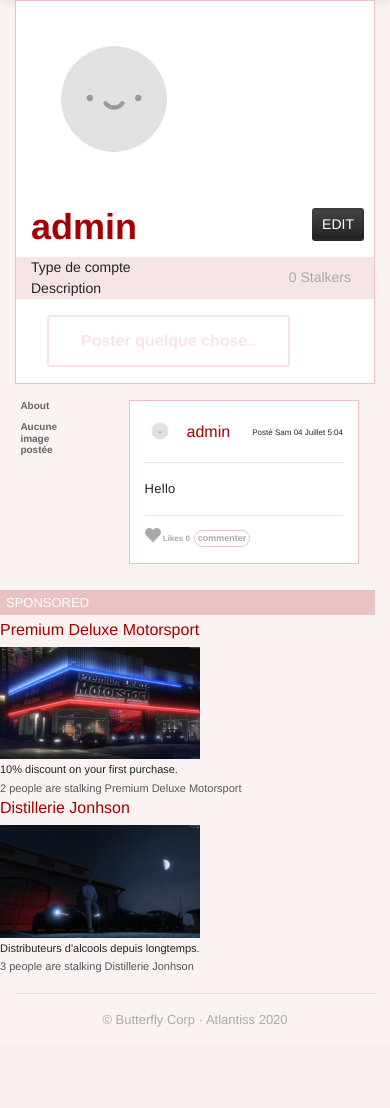
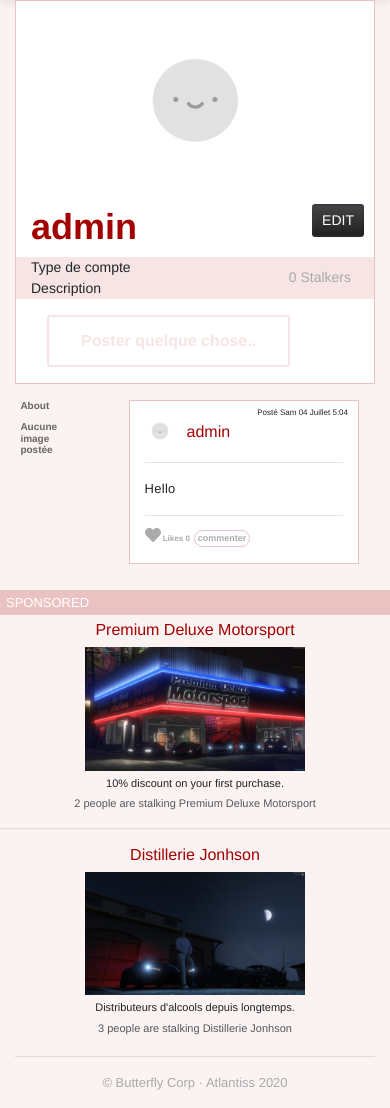
Before and after one commit to Snoupix/lifeinvader, a PHP site: page / in a window 390 px wide. Shown: the part 56-1164 px from the top of the page. Before the commit the page ends 1083 px from the top, so only its background shows below. Run offline with PHP 8.4, Linux system fonts and the light colour scheme; a user stored in the database is signed in; data comes from the database, SQL or seed files in the repository; both versions use the stored data as it was after the commit; some libraries are stand-ins or nearby versions.

Commit message:
Responsive ended

```diff
--- a/assets/css/index.css
+++ b/assets/css/index.css
@@ -392,8 +392,12 @@ input[name="postSub"]{
 
 .ad p{
   font-size: 11px;
-  margin-bottom: 2px;
-  margin-top: 2px;
+  margin-bottom: 4px;
+  margin-top: 4px;
+}
+
+.ad{
+  text-align: center;
 }
 
 .profileButton a{
--- a/dashboard.php
+++ b/dashboard.php
@@ -550,6 +550,7 @@
       <div class="col-3 ads">
         <h3>Sponsored</h3>
         <?php
+            $iads = 0;
             foreach($ads as $val){
               $adStalking = [];
               $adStalkers = 'SELECT COUNT(*) as stalkers FROM stalking WHERE stalked = "'.$val['name'].'";';
@@ -557,12 +558,14 @@
               $adStalkers = $adStalkers->fetch(PDO::FETCH_ASSOC);
               array_push($adStalking, $val['name'], $adStalkers['stalkers']);
 
+              echo ($iads != 0) ? '<hr/>' : '';
               echo '<div class="ad">';
                 echo '<h5><a href="'.$val['link'].'">'.$val['name'].'</a></h5>';
                 echo '<a href="'.$val['link'].'"><img src="'.$val['image'].'" width="100%" alt="'.$val['name'].'"></a>';
                 echo '<p>'.$val['promo'].'</p>';
-              echo '<p>'.$adStalking["1"].' people are stalking '.$val['name'].'</p>';
+                echo '<p style="opacity:0.75;">'.$adStalking["1"].' people are stalking '.$val['name'].'</p>';
               echo '</div>';
+              $iads = $iads + 1;
             }
           ?>
       </div>
--- a/index.php
+++ b/index.php
@@ -734,9 +734,10 @@
             </div>
           </div>
         </div>
-        <div class="col-3 ads" id="ads" style="padding-left:0px;">
+        <div class="col-3 ads" id="ads" style="padding-left:0px;padding-right:0px;">
           <h3>Sponsored</h3>
           <?php
+            $iads = 0;
             foreach($ads as $val){
               $adStalking = [];
               $adStalkers = 'SELECT COUNT(*) as stalkers FROM stalking WHERE stalked = "'.$val['name'].'";';
@@ -744,12 +745,14 @@
               $adStalkers = $adStalkers->fetch(PDO::FETCH_ASSOC);
               array_push($adStalking, $val['name'], $adStalkers['stalkers']);
 
+              echo ($iads != 0) ? '<hr/>' : '';
               echo '<div class="ad">';
                 echo '<h5><a href="'.$val['link'].'">'.$val['name'].'</a></h5>';
-                echo '<a href="'.$val['link'].'"><img src="'.$val['image'].'" width="100%" alt="'.$val['name'].'"></a>';
+                echo '<a href="'.$val['link'].'"><img src="'.$val['image'].'" width="220px" alt="'.$val['name'].'"></a>';
                 echo '<p>'.$val['promo'].'</p>';
                 echo '<p style="opacity:0.75;">'.$adStalking["1"].' people are stalking '.$val['name'].'</p>';
               echo '</div>';
+              $iads = $iads + 1;
             }
           ?>
         </div>
--- a/main.js
+++ b/main.js
@@ -1,36 +1,40 @@
 $(document).ready(()=>{
+
+  /* console.log('%c Hey, ce site a été créé par :', 'font-weight: bold; font-size: 20px;color: rgb(2,135,206)')
+  console.log('%c <Butterfly Corp/>', 'font-weight: bold; font-size: 40px;color: red; text-shadow: 3px 3px 0 rgb(217,31,38) , 6px 6px 0 rgb(226,91,14) , 9px 9px 0 rgb(245,221,8) , 12px 12px 0 rgb(5,148,68) , 15px 15px 0 rgb(2,135,206) , 18px 18px 0 rgb(4,77,145) , 21px 21px 0 rgb(42,21,113)');
+  console.log('%c Butterfly Corp est une entreprise sous l\'auto-entreprenariat de Bob-Lee "Snoupix" Jonhson.', 'font-weight: bold; font-size: 15px;color: rgb(226,91,14)')
+  console.log('%c Tu peux le contacter via Discord', 'font-weight: bold; font-size: 15px;color: rgb(226,91,14)')
+  console.log('%c Snoupix#1264', 'font-weight: bold; font-size: 18px;color: rgb(245,221,8)') */
+
   setTimeout(()=>{
     if(document.body.clientWidth > 1201){
       $('#postTxt').attr('cols', '70')
-      $('#ads img').css('width', '100%')
       $('#wall').attr('class', 'col-6 wall')
       $('#ads').attr('class', 'col-3 ads')
     }else if(document.body.clientWidth > 993){
       $('#postTxt').attr('cols', '55')
-      $('#ads img').css('width', '220px')
       $('#wall').attr('class', 'col-9 wall')
       $('#ads').attr('class', 'col-12 ads')
     }else if(document.body.clientWidth > 771){
-      $('#ads img').css('width', '220px')
       $('#wall').attr('class', 'col-9 wall')
       $('#ads').attr('class', 'col-12 ads')
       $('#postTxt').attr('cols', '38')
     }else if(document.body.clientWidth > 420){
       $('#postTxt').attr('cols', '25')
     }else{ // Phone size
-      $('#postTxt').attr('cols', '20')
-      $('#postTxt').attr('rows', '3')
+      $('#postTxt').attr('cols', '30')
+      $('#postTxt').attr('rows', '2')
       $('#wall').attr('class', 'col-9 wall')
-      $('#ads img').css('width', '200px')
-      $('#ads').attr('class', 'col-12 ads')
       $(".postFooter span").css("font-size", "8px")
       $(".postFooter span").css("margin-top", "5px")
       $(".postBanner span").css("font-size", "8px")
       $('.borderPic').css("padding", "0px")
       $('.borderPic').css("margin", "0px")
       $('.borderPic').css("border", "none")
-      $('.profilePic').css("height", "346px")
-      $('.profilePic img').css("height", "55%")
+      $('.profilePic').css("height", "192px")
+      $('.profilePic img').css("height", "100%")
+      $('.profilePic img').css("width", "100%")
+      $('.profilePic img').attr('src') == "./assets/usersAvatar/default.png" ? $('.profilePic img').attr('src', './assets/default.png') : ''
       $(".commenter").css("font-size", "9px")
       $(".commenter").css("padding", "3px")
       $(".borderPic").attr("class", 'borderPic col-12')
@@ -47,7 +51,32 @@ $(document).ready(()=>{
       $("#stalkForm button").css('margin-right', '15px')
       $("carousel-item img").css('margin', '60px auto')
       $('input[name="postSub"]').css('right', '0px')
+      $(".posts").attr('class', 'col-12 posts')
+      $(".ads").attr('class', 'col-12 ads')
+      $(".row .name").attr('class', 'col-8 name')
+      $('.ad img').attr('width', '220px')
+      $('.postBanner span').css('margin-top', '-9px')
+      $('.postBanner span').css('margin-right', '-5px')
+      $('#commentForm textarea').attr('cols', '35')
+      $('#commentForm textarea').attr('rows', '2')
+      $('#unstalkButton').css('margin-right', '6px')
+      $('#postClose').css('margin-right', '20px')
+      $('input[name="postSub"]').css('bottom', '-27px')
+      $("#imagesMod #carouselIndicators").css('margin-top', '50px')
       if(!$('textarea[name="postTxt"]').length){$(".bannerPhone").css('margin-bottom', '30px')}
+      for(let e of $(".post")){
+        if(e.childNodes[0].childNodes[1].innerText.length > 10){
+          e.childNodes[0].childNodes[1].style.fontSize = '14px'
+        }
+      }
+      for(let c of $(".comment")){
+        if(c.childNodes[0].childNodes[1].innerText.length > 10){
+          c.childNodes[0].childNodes[1].style.fontSize = '9px'
+        }
+        if(c.childNodes[0].childNodes[1].innerText.length > 6 && c.childNodes[0].childNodes[1].innerText.length < 10){
+          c.childNodes[0].childNodes[1].style.fontSize = '13px'
+        }
+      }
     }
 
     // Center default pic
@@ -63,6 +92,32 @@ $(document).ready(()=>{
 })
 
 
+hasTouch = () => {
+  return 'ontouchstart' in document.documentElement
+         || navigator.maxTouchPoints > 0
+         || navigator.msMaxTouchPoints > 0;
+}
+if(hasTouch()){ // remove all the :hover stylesheets
+  try { // prevent exception on browsers not supporting DOM styleSheets properly
+    for(var si in document.styleSheets){
+      if(!si.href.startsWith('http://')){
+        console.log('yes')
+        console.log(si)
+      }
+      var styleSheet = document.styleSheets[si];
+      //if (!styleSheet.rules) continue;
+
+      for(var ri = styleSheet.rules.length - 1; ri >= 0; ri--){
+        if(!styleSheet.rules[ri].selectorText) continue;
+
+        if(styleSheet.rules[ri].selectorText.match(':hover')){
+          styleSheet.deleteRule(ri);
+        }
+      }
+    }
+  }catch(err){/* console.error(err) */}
+}
+
 
 window.onresize = () => {
   if (document.body.clientWidth > 950) {
@@ -74,16 +129,13 @@ window.onresize = () => {
   // Responsive
   if(document.body.clientWidth > 1201){
     $('#postTxt').attr('cols', '70')
-    $('#ads img').css('width', '100%')
     $('#wall').attr('class', 'col-6 wall')
     $('#ads').attr('class', 'col-3 ads')
   }else if(document.body.clientWidth > 993){
     $('#postTxt').attr('cols', '55')
-    $('#ads img').css('width', '220px')
     $('#wall').attr('class', 'col-9 wall')
     $('#ads').attr('class', 'col-12 ads')
   }else if(document.body.clientWidth > 771){
-    $('#ads img').css('width', '220px')
     $('#wall').attr('class', 'col-9 wall')
     $('#ads').attr('class', 'col-12 ads')
     $('#postTxt').attr('cols', '38')
@@ -112,8 +164,8 @@ $("#avatar").change(function (e) {
         img = new Image()
         var objectUrl = _URL.createObjectURL(file)
         img.onload = function () {
-            if(this.width > 1920 || this.height > 1080){
-              alert('Tu aura des problèmes si tu upload cette image, elle est trop grande.')
+            if(this.width < 1920 || this.height < 1080){
+              alert('Tu peux avoir des problèmes si tu upload cette image, utilises-en une de 1920 x 1080 px.')
             }
             _URL.revokeObjectURL(objectUrl)
         }
@@ -127,8 +179,8 @@ $("#profilePic").change(function (e) {
         img = new Image();
         var objectUrl = _URL.createObjectURL(file);
         img.onload = function () {
-            if(this.width > 1920 || this.height > 1080){
-              alert('Tu aura des problèmes si tu upload cette image, elle est trop grande.')
+            if(this.width < 1920 || this.height < 1080){
+              alert('Tu peux avoir des problèmes si tu upload cette image, utilises-en une de 1920 x 1080 px.')
             }
             _URL.revokeObjectURL(objectUrl);
         };
@@ -140,24 +192,9 @@ $("#profilePic").change(function (e) {
 if($('.name h1').text().length > 10){
   $('.name h1').css('font-size', '26px')
 }
-/* if($('.postBanner a').text().length > 10){
-  $('.postBanner a').css('font-size', '8px')
-  $('.postBanner a').css('margin-right', '100px')
-  $('.postBanner').css('margin-bottom', '37px')
-} */
-
-for(let e of $(".post")){
-  console.log(e)
-  /* e.style.marginRight = '100px' */
-  /* if($(e+' a').text().length > 10){
-    $(e+' a').css('font-size', '8px')
-    /* $('.postBanner').css('margin-bottom', '37px')
-  } */
-}
 
 
 // Search bar
-
 $('#search').click(()=>{
   $('#searchMod')[0].classList.remove('closedSearch')
   $('#searchMod').css("backdrop-filter", "blur(8px)")
--- a/querys.txt
+++ b/querys.txt
@@ -1,9 +1,9 @@
 To do list:
 
-    - Responsive Tel with cols & rows for the header
+    - Check ads on mobile
 
 
-[WORKING ON :] Telephone adaptation, username in the feed
+[WORKING ON :] Last thing to do : EDIT mode Responsive
 
 
 
```
Also changed, not shown: lifeinvader.sql (+24 -15 lines), assets/adImages/Distillerie.jpg (added), assets/default.png (added), assets/postImages/Distillerie/20200610000658_1.jpg (added), assets/usersAvatar/Distillerie.jpeg (added). Lines whose indentation alone changed are shown as unchanged.
